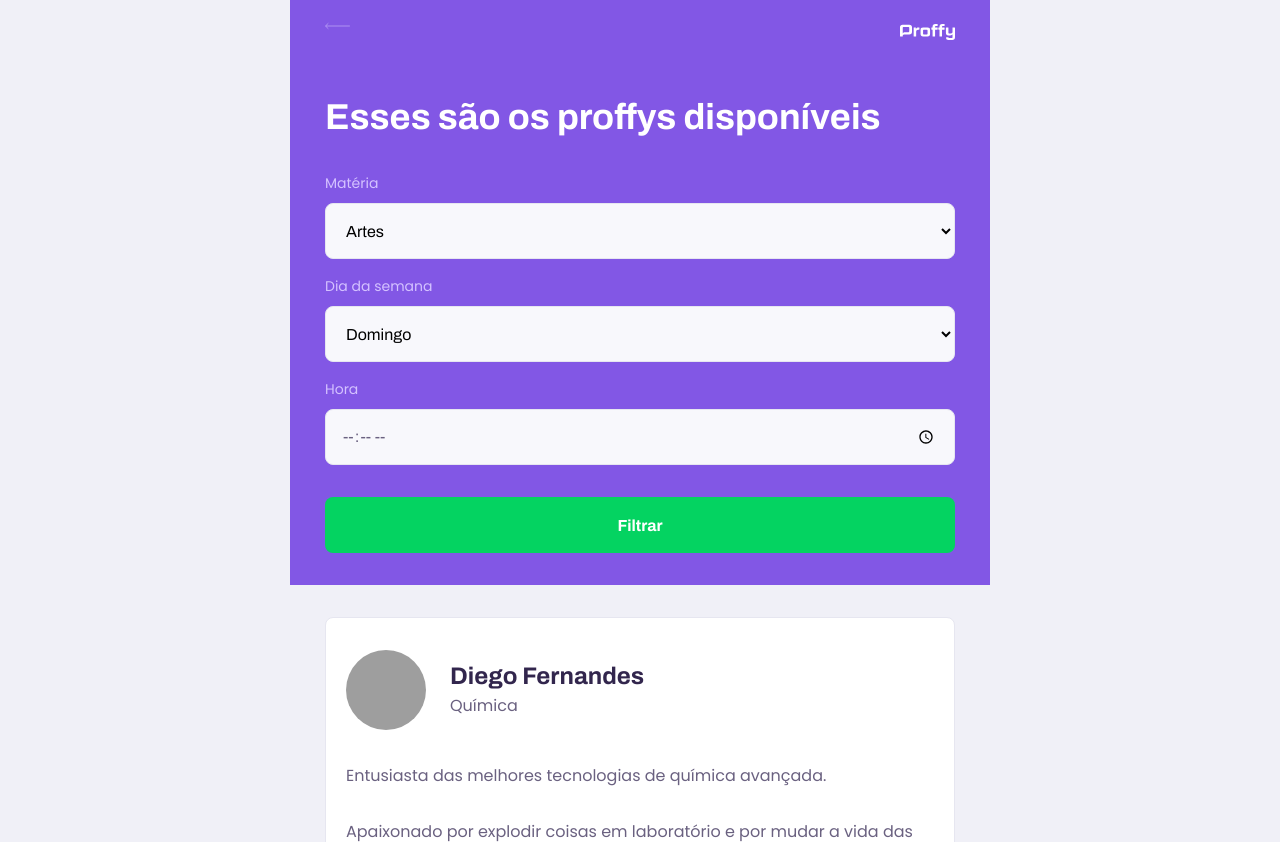
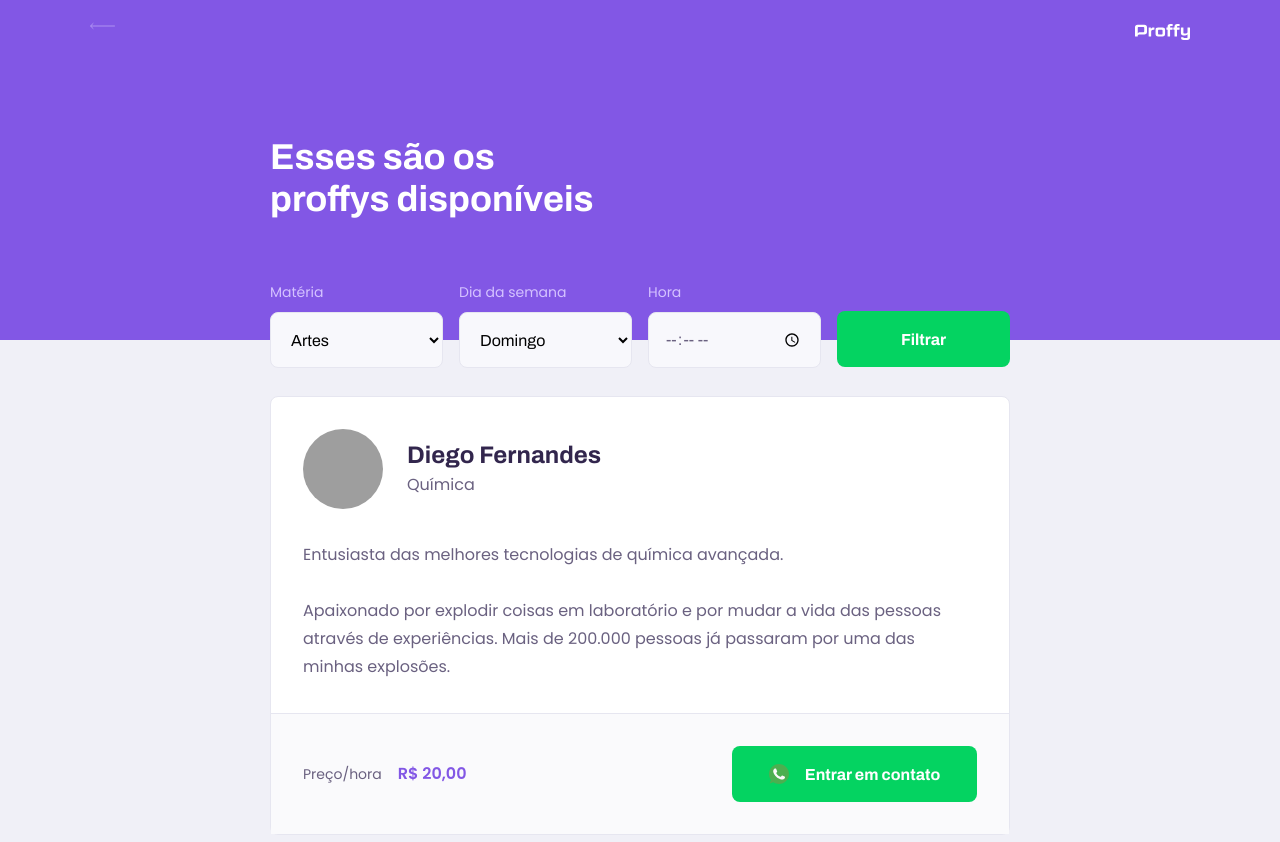
Before and after one commit to NayFreire/Proffy, a plain HTML site: page study.html in a window 1280 px wide. Shown: the top 842 px of the page. Drawn offline with Linux system fonts and the light colour scheme; grey boxes are pictures that could not be loaded.

Commit message:
Página de estudos completa - modo desktop

```diff
--- a/styles/partials/page-study.css
+++ b/styles/partials/page-study.css
@@ -34,6 +34,7 @@
 .page-header .header-content{
     width: 90%;
     margin: 3.2rem auto;
+    position: relative;
 }
 
 .page-header .header-content strong{
@@ -148,7 +149,7 @@
     margin-top: .4rem;
 }
 
-.teacher-item p{
+.teacher-item > p{
     padding: 0 2rem;
     font-size: 1.6rem;
     line-height: 2.8rem;
@@ -198,3 +199,73 @@
 .teacher-item footer button:hover{
     background: var(--color-secondary-dark);
 }
+
+@media(min-width:700px){/*determinando as mudanças de certos atribustos para que o layout corresponda ao desktop*/
+    #page-study #container{
+        max-width: 100vw;
+    }
+
+    .page-header{
+        height: 340px;
+    }
+
+    .page-header .top-bar-container{
+        max-width: 1100px;
+    }
+
+    .page-header .header-content{
+        max-width: 740px;
+        margin: 0 auto;
+        flex: 1 1;
+        padding-bottom: 48px;
+        display: flex;
+        flex-direction: column;
+        justify-content: center;
+
+    }
+
+    .page-header .header-content strong{
+        max-width: 350px;
+    }
+
+    .teacher-item header, .teacher-item footer{
+        padding: 32px;
+    }
+
+    #search-teachers{
+        display: grid;
+        grid-template-columns: repeat(4, 1fr); /*a função repeat repete o atributo desejado, que nesse caso é o 1fr. Poderia ter colocado 1fr 1fr 1fr 1fr*/
+        gap: 16px;
+        position: absolute;
+        bottom: -28px;
+    }
+
+    #page-study main{
+        padding: 32px 0;
+        max-width: 740px;
+        margin: 0 auto;
+    }
+
+    #search-teachers .select-block{
+        margin-bottom: 0;
+    }
+
+    .teacher-item > p{ /*o > tem o objetivo de pegar apenas o elemento do primeiro nível do html. Caso eu queira pegar somente o p de um elemento e não outros que estão em outro nível, eu uso isso*/
+    padding: 0 32px;
+}
+
+    .teacher-item footer p strong{
+        display: initial;
+        margin-left: 16px;
+    }
+
+    .teacher-item footer button{
+        width: 245px;
+        font-size: 16px;
+        justify-content: center;
+    }
+
+    .teacher-item footer button img{
+        margin-right: 16px;
+    }
+}
```
